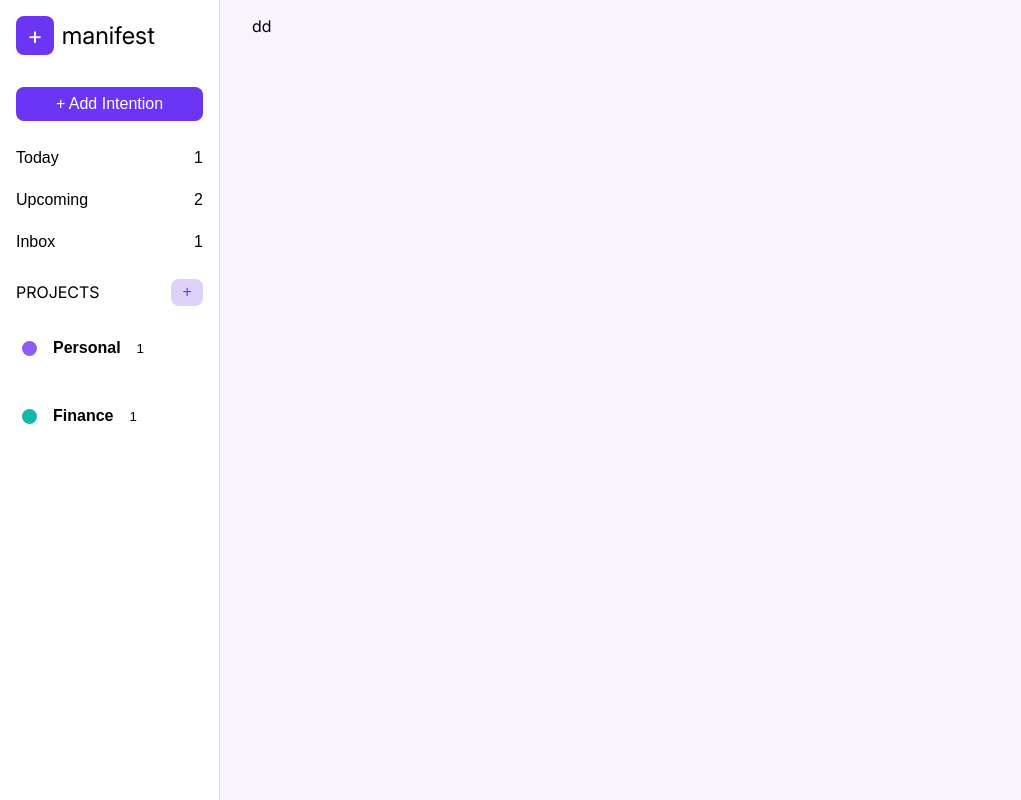
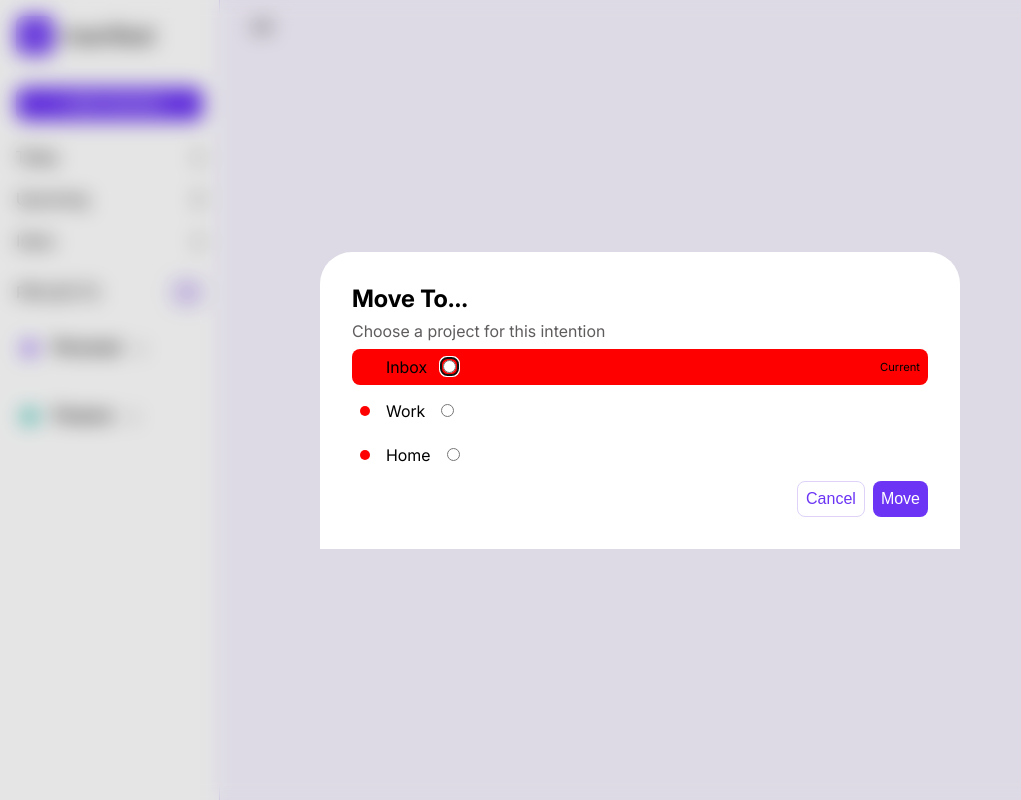
Before and after one commit to Sivil07/Manifest2, a website built with webpack: page src/template.html in a window 1280 px wide. Shown: the whole page, without its empty margins (0-1021 px from the left). Built offline with nearby package versions, Linux system fonts and the light colour scheme.

Commit message:
feat(html): Outline how the moveTo form should look before making it into a component

```diff
--- a/public/css/global.css
+++ b/public/css/global.css
@@ -40,6 +40,99 @@ body {
     "Main-Nav";
   grid-template-rows: max-content 1fr max-content;
 }
+
+.move-to-form {
+  display: grid;
+  grid-template-rows: repeat(3, max-content);
+  gap: 0.5rem;
+}
+
+.form-header {
+  display: flex;
+  flex-direction: column;
+  gap: 0.5rem;
+}
+
+.radio-groups {
+  display: grid;
+  grid-template-rows: 1fr;
+  gap: 0.5rem;
+}
+
+.intention-info {
+  display: flex;
+  align-items: center;
+  gap: 1rem;
+}
+
+.color {
+  width: 10px;
+  aspect-ratio: 1;
+  background-color: red;
+  border-radius: 50%;
+}
+
+.selected {
+  font-size: 0.7rem;
+}
+
+.input-radio {
+  /* background-color: var(--clr-muted); */
+  display: flex;
+  justify-content: space-between;
+  padding: 0.5rem;
+  border-radius: 0.5rem;
+  align-items: center;
+}
+
+.input-radio:has(.my-radio:focus) {
+  background-color: red;
+}
+
+.form-actions {
+  display: flex;
+  justify-content: flex-end;
+  gap: 0.5rem;
+}
+
+.action {
+  padding: 0.5rem;
+  border-radius: 0.5rem;
+  font-size: 1rem;
+  background-color: transparent;
+  cursor: pointer;
+  border: 1px solid var(--clr-lavender);
+  color: var(--clr-logo-primary);
+}
+
+.submit-move {
+  background-color: var(--clr-logo-primary);
+  color: var(--clr-white);
+  border: none;
+}
+
+/* intention-form::part(form-actions) {
+  display: flex;
+  justify-content: flex-end;
+  gap: 0.5rem;
+  grid-area: Form-Actions;
+}
+
+intention-form::part(form-action) {
+  padding: 0.5rem;
+  border-radius: 0.5rem;
+  font-size: 1rem;
+  background-color: transparent;
+  cursor: pointer;
+  border: 1px solid var(--clr-lavender);
+  color: var(--clr-logo-primary);
+}
+
+intention-form::part(submit-intention) {
+  background-color: var(--clr-logo-primary);
+  color: var(--clr-white);
+  border: none;
+} */
 
 /* Header Section */
 
--- a/src/index.js
+++ b/src/index.js
@@ -76,7 +76,7 @@ const globalController = new GlobalController(
  )
 
 
-// const formDialog = document.querySelector("dialog");
-// formDialog.showModal();
+const formDialog = document.querySelector("dialog");
+formDialog.showModal();
 
 globalController.initialize();
--- a/src/template.html
+++ b/src/template.html
@@ -61,6 +61,46 @@
 
         </div>
     </nav>
+    <dialog id="form-dialog">
+        <form action="" class="move-to-form">
+            <div class="form-header">
+                <h2 class="title">Move To...</h2>
+                <p class="subtitle">Choose a project for this intention</p>
+            </div>
+            <div class="radio-groups">
+                <label for="radio-1" class="input-radio">
+                    <div class="intention-info">
+                        <div class="color"></div>
+                        Inbox
+                        <input type="radio" id="radio-1" class="my-radio" name="projectId" value="projectColor">
+                    </div>
+                    <p class="selected">Current</p>
+                </label>
+                <label for="radio-2" class="input-radio">
+                    <div class="intention-info">
+                        <div class="color"></div>
+                        Work
+                        <input type="radio" id="radio-2" class="my-radio" name="projectId" value="projectColor">
+                    </div>
+                    <p class="selected"></p>
+                </label>
+                <label for="radio-3" class="input-radio">
+                    <div class="intention-info">
+                        <div class="color"></div>
+                        Home
+                        <input type="radio" id="radio-3" class="my-radio" name="projectId" value="projectColor">
+                    </div>
+                    <p class="selected"></p>
+                </label>
+            </div>
+            <div class="form-actions">
+                <button type="button" class="action cancel-move">Cancel</button>
+                <button type="submit" class="action submit-move">Move</button>
+            </div>
+
+    </dialog>
+
+    </form>
     <!-- <dialog id="form-dialog">
         <div id="intention-form">
             <form action="" id="intention-form-contents">
```
